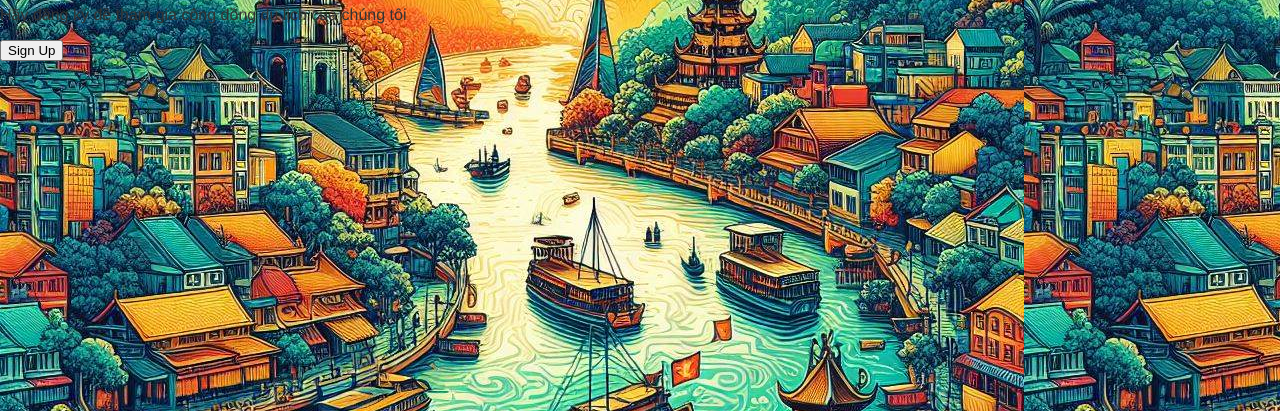
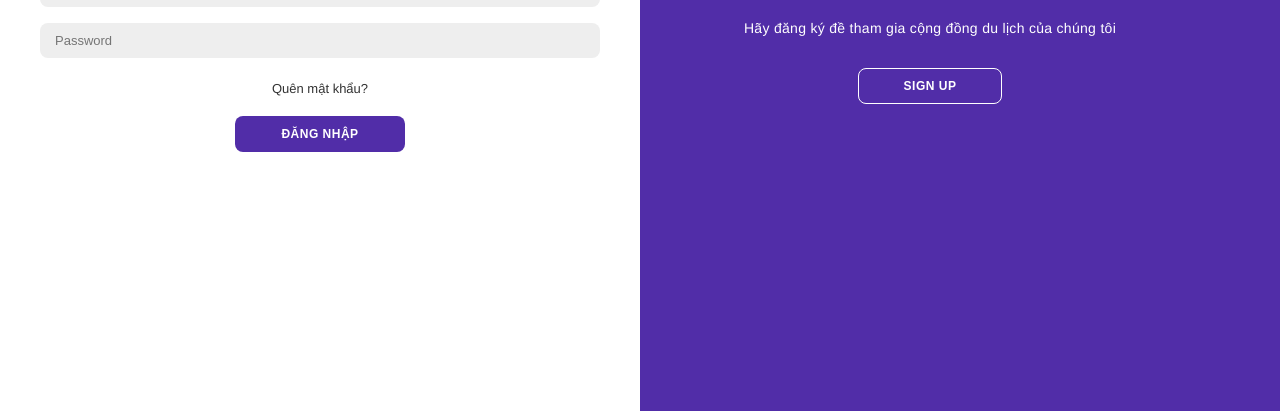
Before and after one commit to tranMinhTien2k3/BTL_XayDungUngDungWeb_N05, a website: page src/views/login_register.html in a window 1280 px wide. Shown: the part 389-800 px from the top of the page. Drawn offline with Linux system fonts and the light colour scheme; files that its build step writes are made by us from their sources; files whose address does not match are found by name.

Commit message:
toggle betwen login and register

```diff
--- a/src/public/css/login_register.css
+++ b/src/public/css/login_register.css
@@ -0,0 +1,181 @@
+body {
+    display: flex;
+    align-items: center;
+    justify-content: center;
+}
+
+.container {
+    background-color: #fff;
+    border-radius: 30px;
+    box-shadow: 0 5px 15px rgba(0, 0, 0, 0.35);
+    overflow: hidden;
+    max-width: 100%;
+}
+
+.container p {
+    font-size: 14px;
+    line-height: 20px;
+    letter-spacing: 0.3px;
+    margin: 20px 0;
+}
+
+.container span {
+    font-size: 12px;
+}
+
+.container a {
+    color: #333;
+    font-size: 13px;
+    text-decoration: none;
+    margin: 15px 0 10px;
+}
+
+.container button {
+    background-color: #512da8;
+    color: #fff;
+    font-size: 12px;
+    padding: 10px 45px;
+    border: 1px solid transparent;
+    border-radius: 8px;
+    font-weight: 600;
+    letter-spacing: 0.5px;
+    text-transform: uppercase;
+    margin-top: 10px;
+    cursor: pointer;
+}
+
+.container button.hidden {
+    background-color: transparent;
+    border-color: #fff;
+}
+
+.container form {
+    background-color: #fff;
+    display: flex;
+    align-items: center;
+    justify-content: center;
+    flex-direction: column;
+    padding: 0 40px;
+    height: 100%;
+}
+
+.container input {
+    background-color: #eee;
+    border: none;
+    margin: 8px 0;
+    padding: 10px 15px;
+    font-size: 13px;
+    border-radius: 8px;
+    width: 100%;
+    outline: none;
+}
+
+.form-container {
+    position: absolute;
+    top: 0;
+    height: 100%;
+    transition: all 0.6s ease-in-out;
+}
+
+.sign-in {
+    left: 0;
+    width: 50%;
+    z-index: 2;
+}
+
+.container.active .sign-in {
+    transform: translateX(100%);
+}
+
+.sign-up {
+    left: 0;
+    width: 50%;
+    opacity: 0;
+    z-index: 1;
+}
+
+.container.active .sign-up {
+    transform: translateX(100%);
+    opacity: 1;
+    z-index: 5;
+    animation: move 0.6s;
+}
+
+@keyframes move {
+
+    0%,
+    49.99% {
+        opacity: 0;
+        z-index: 1;
+    }
+
+    50%,
+    100% {
+        opacity: 1;
+        z-index: 5;
+    }
+}
+
+
+.toggle-container {
+    position: absolute;
+    top: 0;
+    left: 50%;
+    width: 50%;
+    height: 100%;
+    overflow: hidden;
+    transition: all 0.6s ease-in-out;
+    z-index: 1000;
+}
+
+.container.active .toggle-container {
+    transform: translateX(-100%);
+}
+
+.toggle {
+    background-color: #512da8;
+    height: 100%;
+    color: #fff;
+    position: relative;
+    left: -100%;
+    height: 100%;
+    width: 200%;
+    transform: translateX(0);
+    transition: all 0.6s ease-in-out;
+}
+
+.container.active .toggle {
+    transform: translateX(50%);
+}
+
+.toggle-panel {
+    position: absolute;
+    width: 50%;
+    height: 100%;
+    display: flex;
+    align-items: center;
+    justify-content: center;
+    flex-direction: column;
+    padding: 0 30px;
+    text-align: center;
+    top: 0;
+    transform: translateX(0);
+    transition: all 0.6s ease-in-out;
+}
+
+.toggle-left {
+    transform: translateX(-200%);
+}
+
+.container.active .toggle-left {
+    transform: translateX(0);
+}
+
+.toggle-right {
+    right: 0;
+    transform: translateX(0);
+}
+
+.container.active .toggle-right {
+    transform: translateX(200%);
+}
--- a/src/public/js/login_register.js
+++ b/src/public/js/login_register.js
@@ -0,0 +1,11 @@
+const container = document.getElementById('container');
+const registerBtn = document.getElementById('register');
+const loginBtn = document.getElementById('login');
+
+registerBtn.addEventListener('click', () => {
+    container.classList.add("active");
+});
+
+loginBtn.addEventListener('click', () => {
+    container.classList.remove("active");
+});
--- a/src/views/login_register.html
+++ b/src/views/login_register.html
@@ -9,8 +9,11 @@
 </head>
 
 <body>
-    <div class="container">
+
+    <div class="container" id="container">
         <div class="form-container sign-up">
+            <form>
+                <h1>Tạo tài khoản</h1>
                 <form action="">
                     <h1>Đăng ký</h1>
                     <span>Tạo tài khoản mới trên cộng đồng du lịch</span>
```
Also changed, not shown: src/public/img/img.png (deleted). Lines whose indentation alone changed are shown as unchanged.
